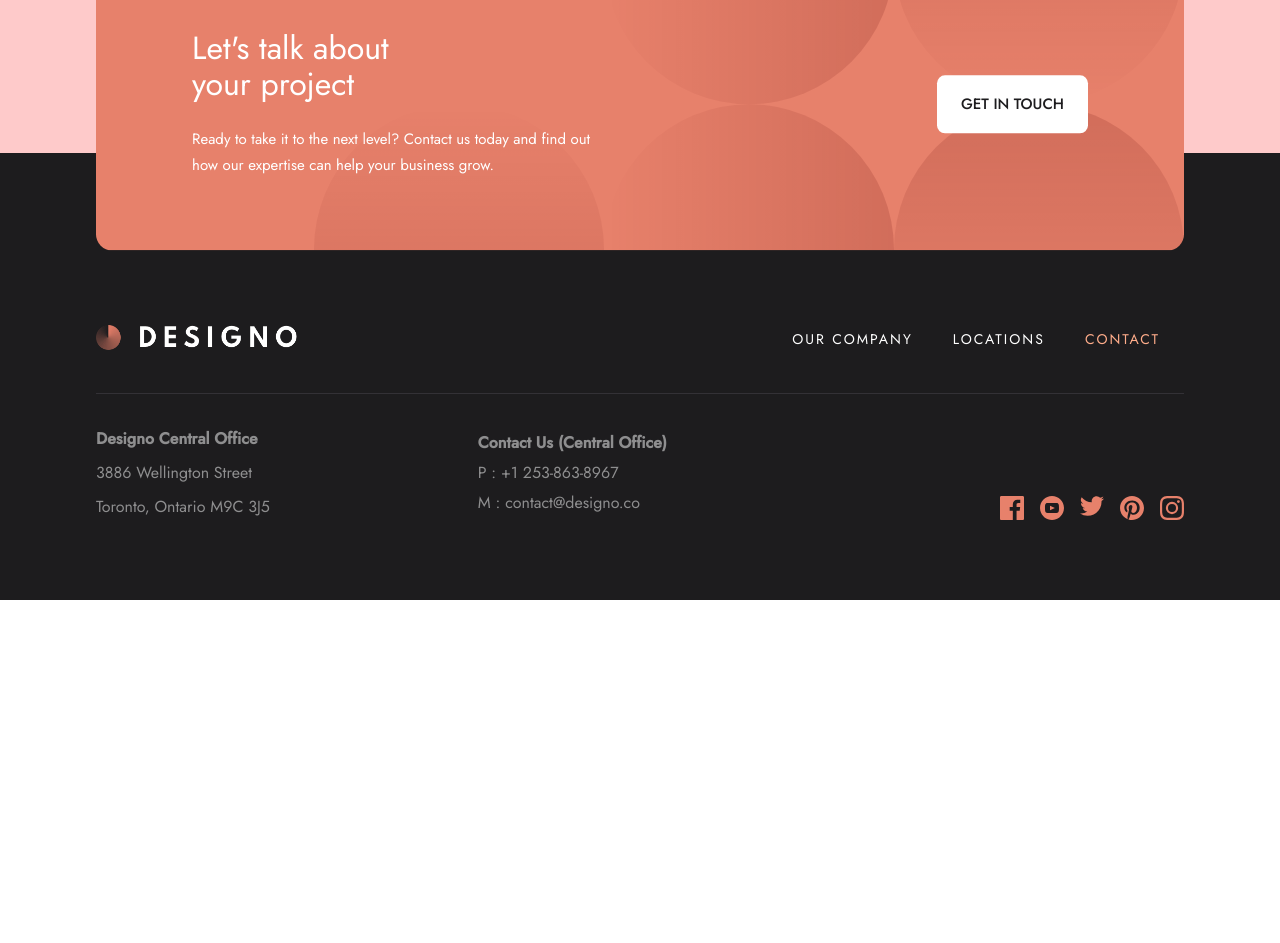
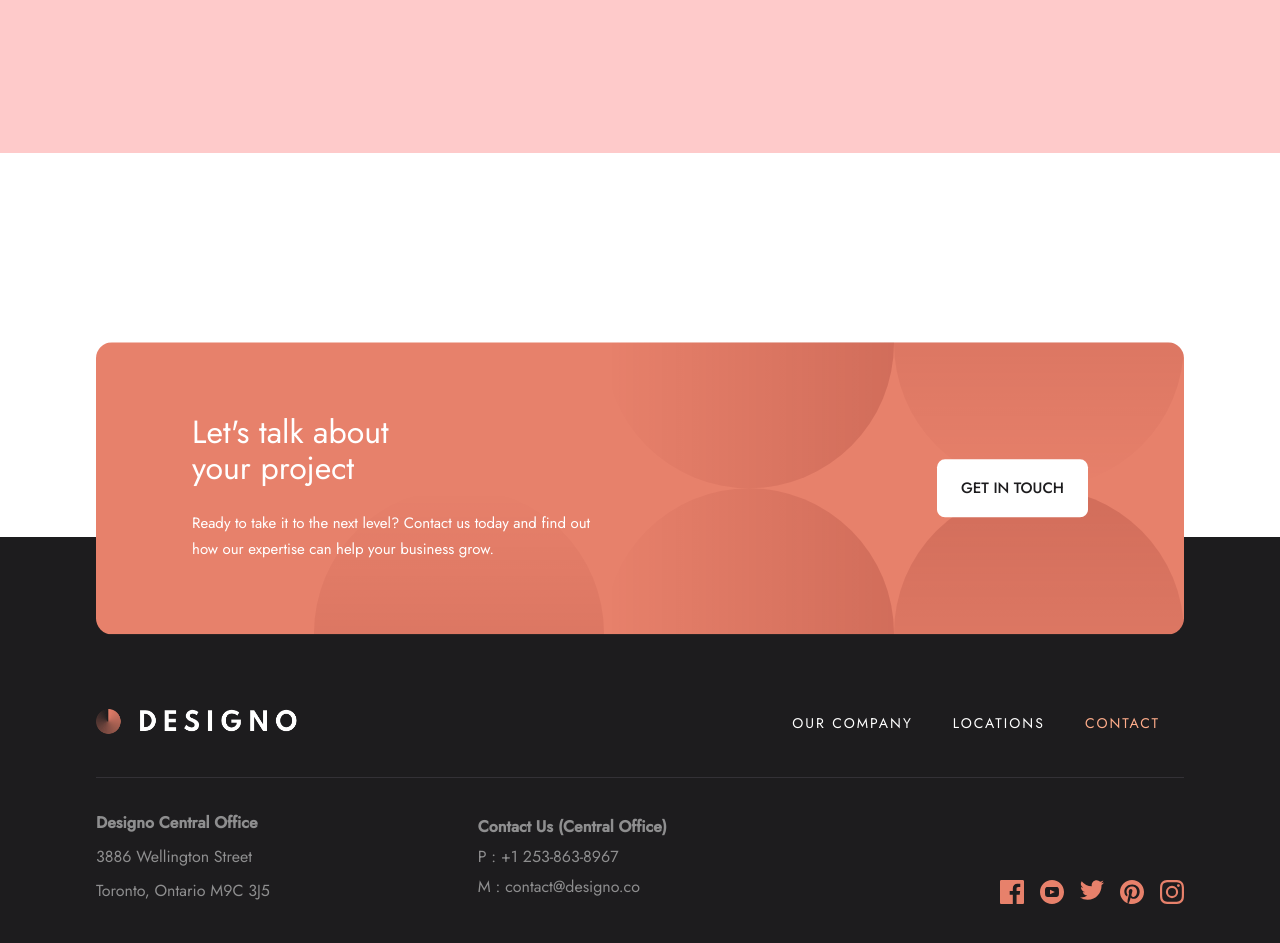
Before and after one commit to Euuphi/designo, a React (Vite) app: page /contact in a window 1280 px wide. Shown: the part 759-1702 px from the top of the page. Before the commit the page ends 1359 px from the top, so only its background shows below. Built offline with nearby package versions, Linux system fonts and the light colour scheme.

Commit message:
Add top margin to Footer

```diff
--- a/src/components/Footer/Footer.tsx
+++ b/src/components/Footer/Footer.tsx
@@ -17,7 +17,7 @@ const Footer = () => {
     const md = useMediaQuery(screens.md);
 
     return (
-        <footer className="bg-black">
+        <footer className="mt-96 bg-black">
             <div
                 className={`container relative m-auto pb-16 text-[#8e8e8f] md:py-20 ${
                     showContentBanner ? "pt-0 md:pt-0" : "pt-16"
--- a/src/pages/Home.tsx
+++ b/src/pages/Home.tsx
@@ -24,7 +24,7 @@ const Home = () => {
     const sm = useMediaQuery(screens.sm);
 
     return (
-        <div className={`${sm ? "container " : null}mx-auto mb-96`}>
+        <div className={`${sm ? "container " : null}mx-auto`}>
             <main
                 className={
                     "mb-28 flex flex-col items-center overflow-hidden px-6 pt-20 text-white sm:rounded-2xl lg:flex-row lg:justify-between lg:py-28 lg:px-12 xl:px-24 " +
```
